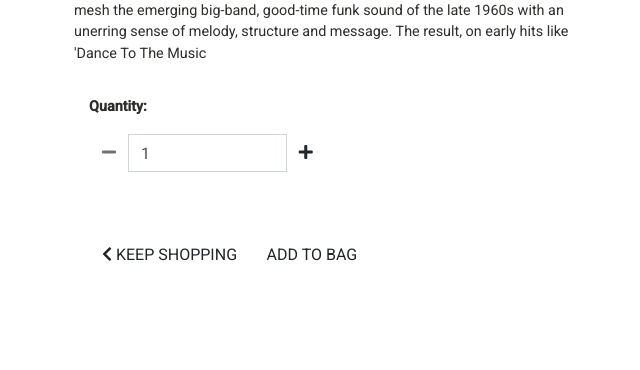
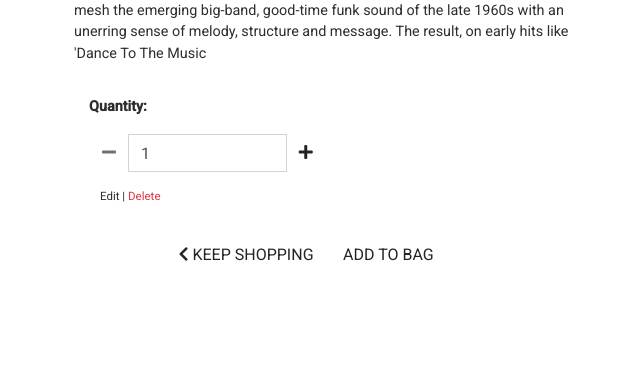
Before and after one commit to wilko90/Simply-Records, a Django app: page /products/1/ in a window 1280 px wide. Shown: the part 580-950 px from the top of the page, without its empty margins (261-901 px from the left). Run offline with Django 3.2, Linux system fonts and the light colour scheme; data comes from the database, SQL or seed files in the repository; some libraries are stand-ins or nearby versions.

Commit message:
feat: add delete and edit buttons to products and products details/ add delete functionality

```diff
--- a/products/templates/products/product_details.html
+++ b/products/templates/products/product_details.html
@@ -85,6 +85,10 @@
                                 </div>
                             </div>
                         </div>
+                        <small class="ml-3">
+                            <a href="{% url 'edit_product' product.id %}">Edit</a> |
+                            <a class="text-danger" href="{% url 'delete_product' product.id %}">Delete</a>
+                        </small>
 
                         <div class="col{% if s %}-12 mt-2{% endif %}">
                             <a href="{% url 'products' %}" class="btn btn-outline-black rounded-0 mt-5">
--- a/products/urls.py
+++ b/products/urls.py
@@ -6,4 +6,5 @@ urlpatterns = [
     path('<int:product_id>/', views.product_details, name='product_details'),
     path('add/', views.add_product, name='add_product'),
     path('edit/<int:product_id>/', views.edit_product, name='edit_product'),
+    path('delete/<int:product_id>/', views.delete_product, name='delete_product'),
 ]
--- a/products/views.py
+++ b/products/views.py
@@ -71,9 +71,9 @@ def add_product(request):
     if request.method == 'POST':
         form = ProductForm(request.POST, request.FILES)
         if form.is_valid():
-            form.save()
+            product = form.save()
             messages.success(request, 'Successfully added product!')
-            return redirect(reverse('add_product'))
+            return redirect(reverse('product_details', args=[product.id]))
         else:
             messages.error(request, 'Failed to add product. Please ensure the form is valid.')
     else:
@@ -108,3 +108,10 @@ def edit_product(request, product_id):
     }
 
     return render(request, template, context)
+
+def delete_product(request, product_id):
+    """ Delete a product from the store """
+    product = get_object_or_404(Product, pk=product_id)
+    product.delete()
+    messages.success(request, 'Product deleted!')
+    return redirect(reverse('products'))
```
Also changed, not shown: products/templates/products/includes/product_cards.html (+9 -4 lines).
